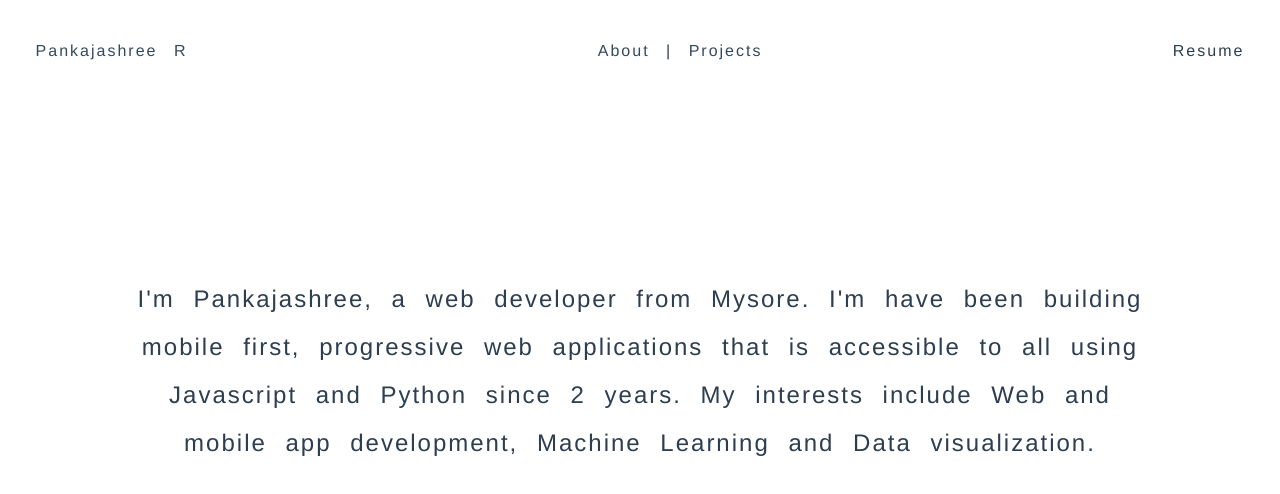
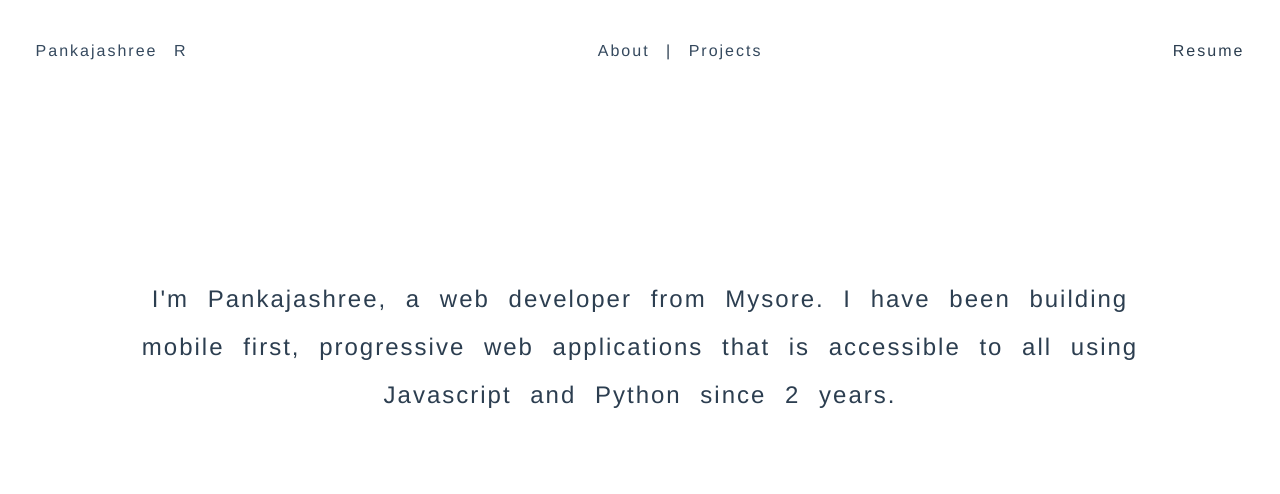
Before and after one commit to pankaja-shree/pankaja-portfolio, a Vue app: page /#/ in a window 1280 px wide. Shown: the top 494 px of the page. Built offline with nearby package versions, Linux system fonts and the light colour scheme.

Commit message:
Change intro para content

```diff
--- a/src/components/Home.vue
+++ b/src/components/Home.vue
@@ -9,7 +9,7 @@ export default {
   name: 'home',
   data () {
     return {
-      introPara: "I'm Pankajashree, a web developer from Mysore. I'm have been building mobile first, progressive web applications that is accessible to all using Javascript and Python since 2 years. My interests include Web and mobile app development, Machine Learning and Data visualization."
+      introPara: "I'm Pankajashree, a web developer from Mysore. I have been building mobile first, progressive web applications that is accessible to all using Javascript and Python since 2 years."
     }
   }
 }
```
